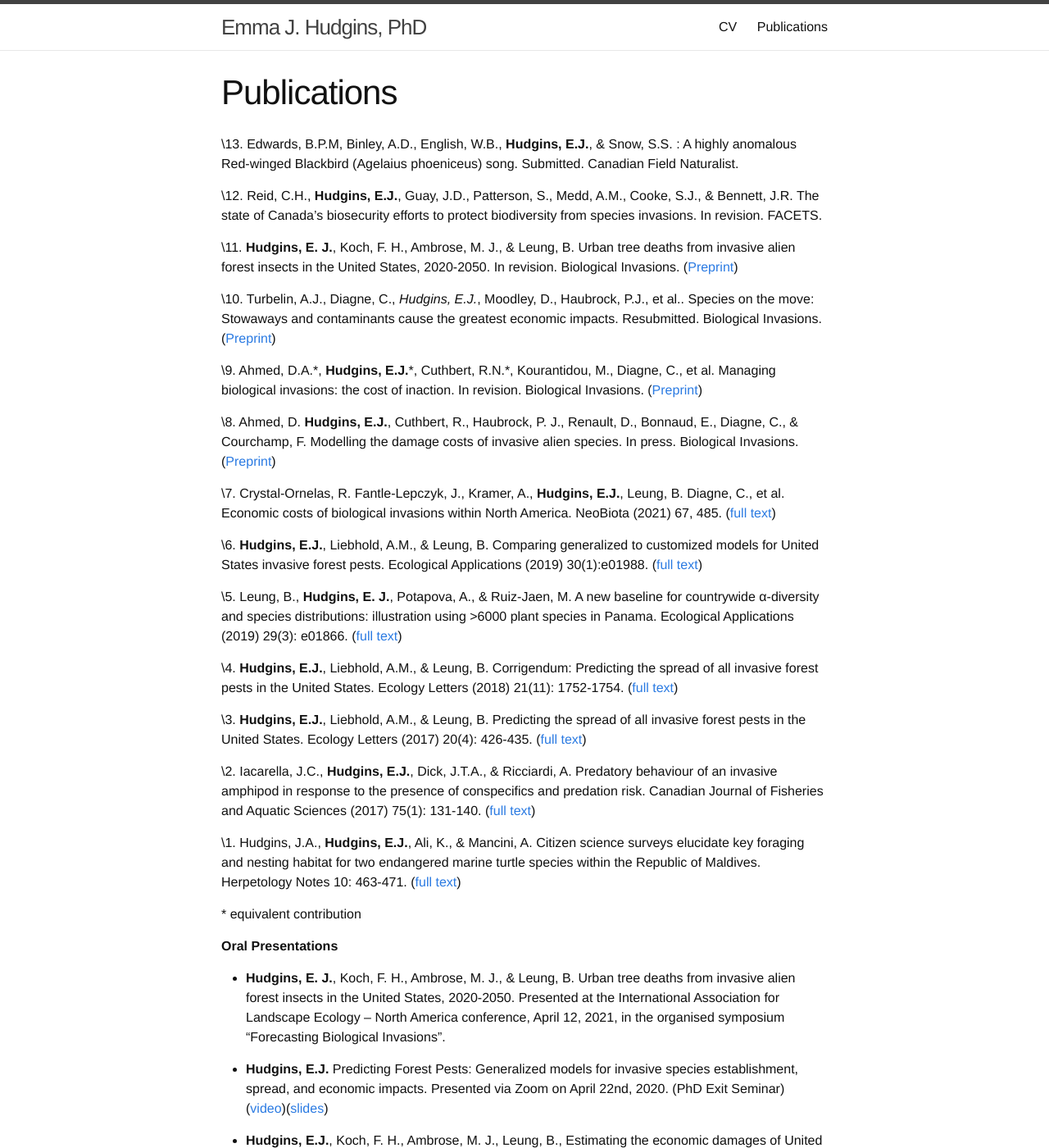
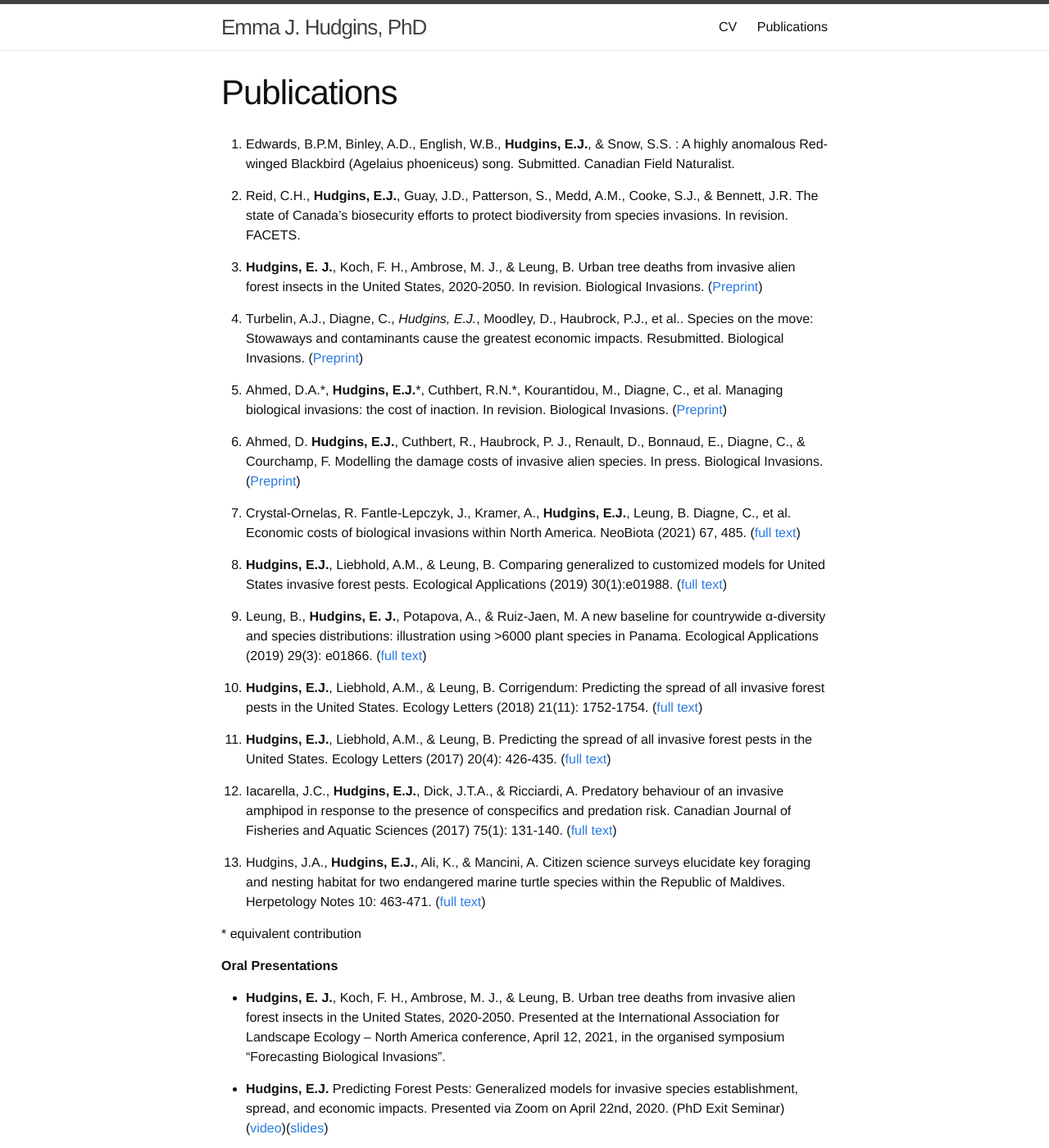
Before and after one commit to emmajhudgins/emmajhudgins.github.io, a Jekyll site: the page built from publications.md, in a window 1280 px wide and 1400 px high. Shown: the whole window at 82% size. Built offline with Jekyll 4.4.1, drawn with Linux system fonts in a browser that asks for light colours; nearby versions of some CDN libraries; some web fonts are replaced.

Commit message:
Update publications.md

```diff
--- a/publications.md
+++ b/publications.md
@@ -8,32 +8,32 @@ order: 2
 
 ---
 
-\13. Edwards, B.P.M, Binley, A.D., English, W.B., **Hudgins, E.J.**, & Snow, S.S. : A highly anomalous Red-winged Blackbird (Agelaius phoeniceus) song. Submitted. Canadian Field Naturalist.
+13. Edwards, B.P.M, Binley, A.D., English, W.B., **Hudgins, E.J.**, & Snow, S.S. : A highly anomalous Red-winged Blackbird (Agelaius phoeniceus) song. Submitted. Canadian Field Naturalist.
 
-\12. Reid, C.H., **Hudgins, E.J.**, Guay, J.D., Patterson, S., Medd, A.M., Cooke, S.J., & Bennett, J.R. The state of Canada's biosecurity efforts to protect biodiversity from species invasions. In revision. FACETS.
+12. Reid, C.H., **Hudgins, E.J.**, Guay, J.D., Patterson, S., Medd, A.M., Cooke, S.J., & Bennett, J.R. The state of Canada's biosecurity efforts to protect biodiversity from species invasions. In revision. FACETS.
 
 
-\11. **Hudgins, E. J.**, Koch, F. H., Ambrose, M. J., & Leung, B. Urban tree deaths from invasive alien forest insects in the United States, 2020-2050. In revision. Biological Invasions. ([Preprint](https://doi.org/10.1101/2021.04.24.441210))
+11. **Hudgins, E. J.**, Koch, F. H., Ambrose, M. J., & Leung, B. Urban tree deaths from invasive alien forest insects in the United States, 2020-2050. In revision. Biological Invasions. ([Preprint](https://doi.org/10.1101/2021.04.24.441210))
 
-\10. Turbelin, A.J., Diagne, C., *Hudgins, E.J.*, Moodley, D., Haubrock, P.J., et al.. Species on the move: Stowaways and contaminants cause the greatest economic impacts. Resubmitted. Biological Invasions. ([Preprint](https://doi.org/10.21203/rs.3.rs-440305/v1))
+10. Turbelin, A.J., Diagne, C., *Hudgins, E.J.*, Moodley, D., Haubrock, P.J., et al.. Species on the move: Stowaways and contaminants cause the greatest economic impacts. Resubmitted. Biological Invasions. ([Preprint](https://doi.org/10.21203/rs.3.rs-440305/v1))
 
-\9. Ahmed, D.A.\*, **Hudgins, E.J.**\*, Cuthbert, R.N.\*, Kourantidou, M., Diagne, C., et al. Managing biological invasions: the cost of inaction. In revision. Biological Invasions. ([Preprint](https://doi.org/10.21203/rs.3.rs-300416/v1))
+9. Ahmed, D.A.\*, **Hudgins, E.J.**\*, Cuthbert, R.N.\*, Kourantidou, M., Diagne, C., et al. Managing biological invasions: the cost of inaction. In revision. Biological Invasions. ([Preprint](https://doi.org/10.21203/rs.3.rs-300416/v1))
 
-\8. Ahmed, D. **Hudgins, E.J.**, Cuthbert, R., Haubrock, P. J., Renault, D., Bonnaud, E., Diagne, C.,  & Courchamp, F. Modelling the damage costs of invasive alien species. In press. Biological Invasions. ([Preprint](https://doi.org/10.21203/rs.3.rs-380351/v1))
+8. Ahmed, D. **Hudgins, E.J.**, Cuthbert, R., Haubrock, P. J., Renault, D., Bonnaud, E., Diagne, C.,  & Courchamp, F. Modelling the damage costs of invasive alien species. In press. Biological Invasions. ([Preprint](https://doi.org/10.21203/rs.3.rs-380351/v1))
 
-\7. Crystal-Ornelas, R. Fantle-Lepczyk, J., Kramer, A., **Hudgins, E.J.**, Leung, B. Diagne, C., et al. Economic costs of biological invasions within North America. NeoBiota (2021) 67, 485. ([full text](https://neobiota.pensoft.net/article/58038/))
+7. Crystal-Ornelas, R. Fantle-Lepczyk, J., Kramer, A., **Hudgins, E.J.**, Leung, B. Diagne, C., et al. Economic costs of biological invasions within North America. NeoBiota (2021) 67, 485. ([full text](https://neobiota.pensoft.net/article/58038/))
 
-\6. **Hudgins, E.J.**, Liebhold, A.M., & Leung, B. Comparing generalized to customized models for United States invasive forest pests. Ecological Applications (2019) 30(1):e01988. ([full text](https://esajournals.onlinelibrary.wiley.com/doi/10.1002/eap.1988))
+6. **Hudgins, E.J.**, Liebhold, A.M., & Leung, B. Comparing generalized to customized models for United States invasive forest pests. Ecological Applications (2019) 30(1):e01988. ([full text](https://esajournals.onlinelibrary.wiley.com/doi/10.1002/eap.1988))
 
-\5. Leung, B., **Hudgins, E. J.**, Potapova, A., & Ruiz-Jaen, M. A new baseline for countrywide α-diversity and species distributions: illustration using >6000 plant species in Panama. Ecological Applications (2019) 29(3): e01866. ([full text](https://esajournals.onlinelibrary.wiley.com/doi/10.1002/eap.1866))
+5. Leung, B., **Hudgins, E. J.**, Potapova, A., & Ruiz-Jaen, M. A new baseline for countrywide α-diversity and species distributions: illustration using >6000 plant species in Panama. Ecological Applications (2019) 29(3): e01866. ([full text](https://esajournals.onlinelibrary.wiley.com/doi/10.1002/eap.1866))
 
-\4. **Hudgins, E.J.**, Liebhold, A.M., & Leung, B. Corrigendum: Predicting the spread of all invasive forest pests in the United States. Ecology Letters (2018) 21(11): 1752-1754. ([full text](https://onlinelibrary.wiley.com/doi/10.1111/ele.13149))
+4. **Hudgins, E.J.**, Liebhold, A.M., & Leung, B. Corrigendum: Predicting the spread of all invasive forest pests in the United States. Ecology Letters (2018) 21(11): 1752-1754. ([full text](https://onlinelibrary.wiley.com/doi/10.1111/ele.13149))
 
-\3. **Hudgins, E.J.**, Liebhold, A.M., & Leung, B. Predicting the spread of all invasive forest pests in the United States. Ecology Letters (2017) 20(4): 426-435. ([full text](http://onlinelibrary.wiley.com/doi/10.1111/ele.12741/full))
+3. **Hudgins, E.J.**, Liebhold, A.M., & Leung, B. Predicting the spread of all invasive forest pests in the United States. Ecology Letters (2017) 20(4): 426-435. ([full text](http://onlinelibrary.wiley.com/doi/10.1111/ele.12741/full))
 
-\2. Iacarella, J.C., **Hudgins, E.J.**, Dick, J.T.A., & Ricciardi, A. Predatory behaviour of an invasive amphipod in response to the presence of conspecifics and predation risk. Canadian Journal of Fisheries and Aquatic Sciences (2017) 75(1): 131-140.    ([full text](http://www.nrcresearchpress.com/doi/full/10.1139/cjfas-2016-0417))
+2. Iacarella, J.C., **Hudgins, E.J.**, Dick, J.T.A., & Ricciardi, A. Predatory behaviour of an invasive amphipod in response to the presence of conspecifics and predation risk. Canadian Journal of Fisheries and Aquatic Sciences (2017) 75(1): 131-140.    ([full text](http://www.nrcresearchpress.com/doi/full/10.1139/cjfas-2016-0417))
 
-\1. Hudgins, J.A., **Hudgins, E.J.**, Ali, K., & Mancini, A. Citizen science surveys elucidate key foraging and nesting habitat for two endangered marine turtle species within the Republic of Maldives. Herpetology Notes 10: 463-471. ([full text](https://www.biotaxa.org/hn/article/view/26126))
+1. Hudgins, J.A., **Hudgins, E.J.**, Ali, K., & Mancini, A. Citizen science surveys elucidate key foraging and nesting habitat for two endangered marine turtle species within the Republic of Maldives. Herpetology Notes 10: 463-471. ([full text](https://www.biotaxa.org/hn/article/view/26126))
 
 \* equivalent contribution
 
```
